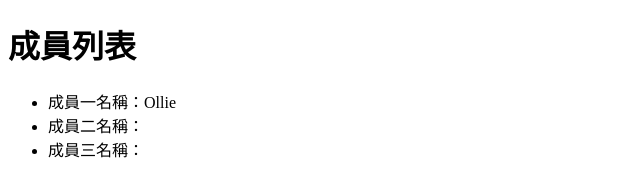
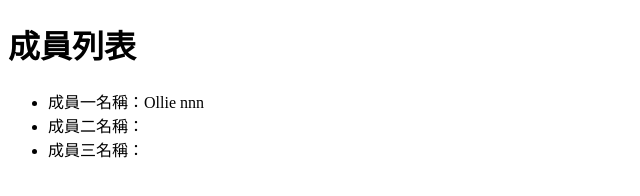
Before and after one commit to itsdaiyy/week-05-git-task, a plain HTML site: page index.html in a window 1280 px wide. Shown: the full height of the page, 0-640 px from the left. Drawn offline with Linux system fonts and the light colour scheme.

Commit message:
修改成員一名字

```diff
--- a/index.html
+++ b/index.html
@@ -8,7 +8,7 @@
   <body>
     <h1>成員列表</h1>
     <ul>
-      <li>成員一名稱：Ollie</li>
+      <li>成員一名稱：Ollie nnn</li>
       <li>成員二名稱：</li>
       <li>成員三名稱：</li>
     </ul>
```
